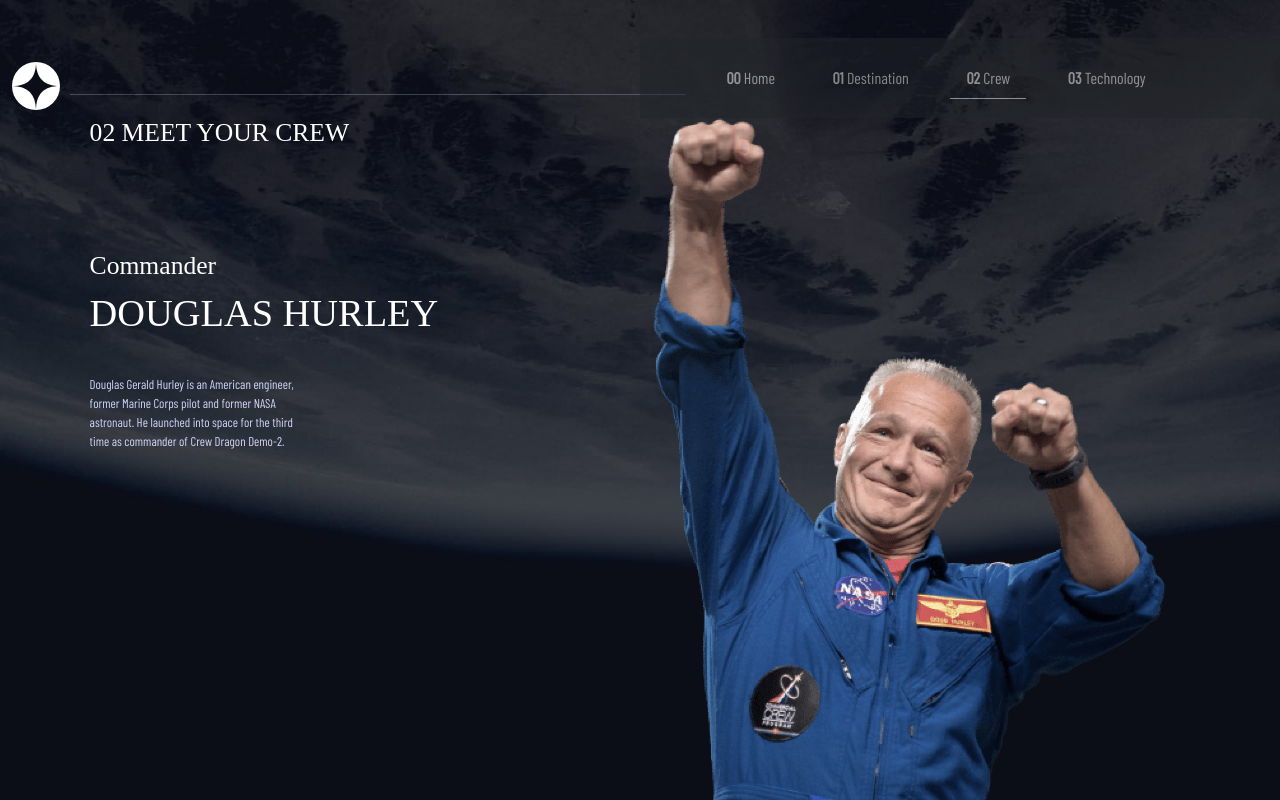
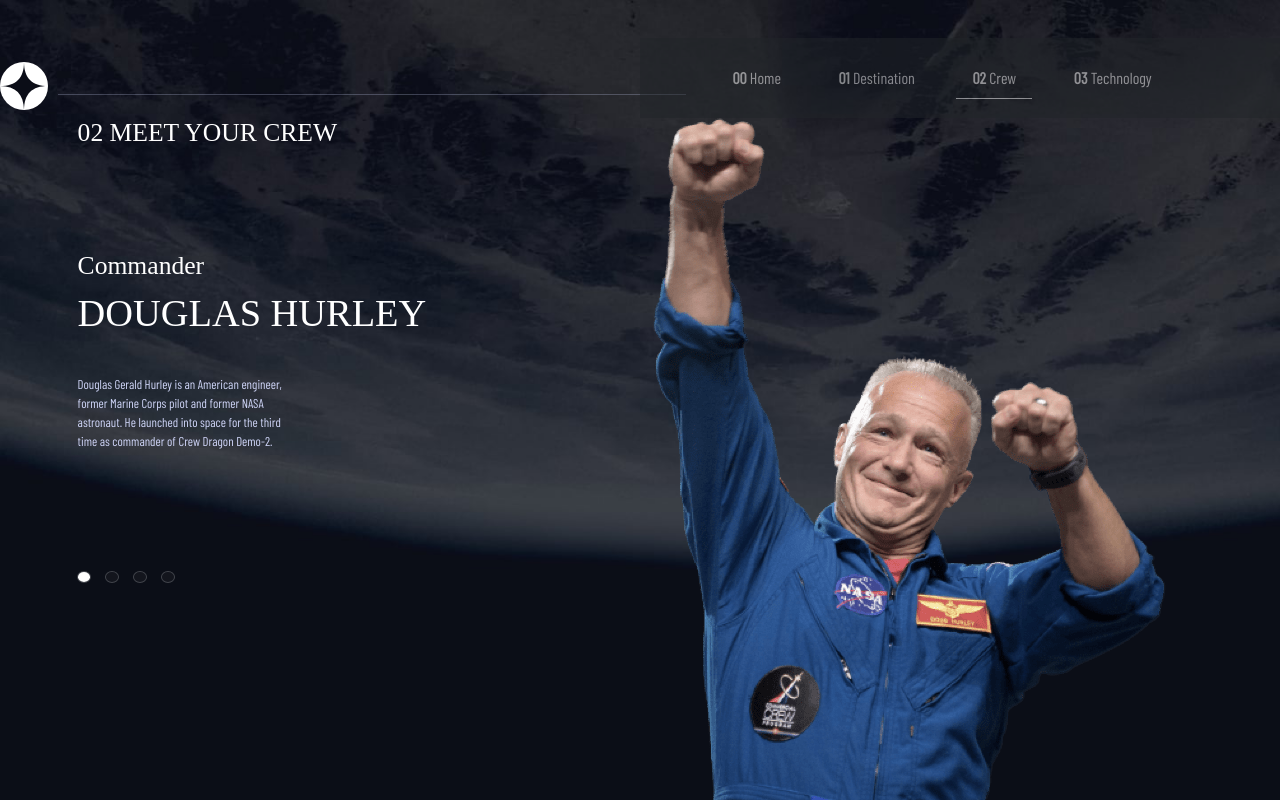
Before and after one commit to Toppedyk/space-tour, an Angular app: page /crew in a window 1280 px wide. Built offline with nearby package versions, Linux system fonts and the light colour scheme; a web font is replaced by a local one.

Commit message:
refactor whole grid: to-do mon

```diff
--- a/src/app/Pages/crew/crew.component.css
+++ b/src/app/Pages/crew/crew.component.css
@@ -34,8 +34,9 @@ margin-bottom: 4em;
   margin-bottom: 1em;
 }
 .bio{
-  margin-bottom: 15em;
+  padding-bottom: 10em;
   width: 40%;
+  height: 15vw;
 }
 @media (max-width: 992px) {
   .background {
--- a/src/app/Pages/crew/crew.component.html
+++ b/src/app/Pages/crew/crew.component.html
@@ -1,29 +1,37 @@
-<div class="background container-fluid">
+<div class="background">
   <div>
     <app-navbar></app-navbar>
   </div>
-  <div>
     <div class="row">
       <div class="col-lg-6 text-container">
-        <div class="row">
+        <div class="row ">
           <div class="col">
             <h1 class="heading4 title">02 MEET YOUR CREW</h1>
           </div>
         </div>
         <div class="row">
           <div class="col">
-            <h2 class="heading4">{{ activeCrew.role }}</h2>
+            <h2 class="heading4">{{activeCrew.role}}</h2>
           </div>
         </div>
         <div class="row">
           <div class="col">
-            <h3 class="heading3 name">{{ activeCrew.name | uppercase }}</h3>
+            <h3 class="heading3 name">{{activeCrew.name | uppercase}}</h3>
           </div>
         </div>
         <div class="row">
           <div class="col">
             <div class="bio d-flex">
-              {{ activeCrew.bio }}
+              {{activeCrew.bio}}
+            </div>
+          </div>
+        </div>
+        <div class="row">
+          <div class="col">
+            <div class="tab-container">
+              <button class="button rounded-circle me-3" *ngFor="let crew of crew" [ngClass]="{
+                active: crew.name == activeCrew.name
+              }" (click)="changeCrew(crew.name)"></button>
             </div>
           </div>
         </div>
@@ -31,24 +39,9 @@
       <div class="col-lg-6">
         <div class="row">
           <div class="col">
-            <img src="{{ activeCrew.images.png }}" alt="" />
+            <img src="{{activeCrew.images.png}}" alt="">
           </div>
         </div>
       </div>
     </div>
   </div>
-  <div class="row">
-    <div class="col">
-      <div class="tab-container">
-        <button
-          class="button rounded-circle me-3"
-          *ngFor="let crew of crew"
-          [ngClass]="{
-            active: crew.name == activeCrew.name
-          }"
-          (click)="changeCrew(crew.name)"
-        ></button>
-      </div>
-    </div>
-  </div>
-</div>
```
